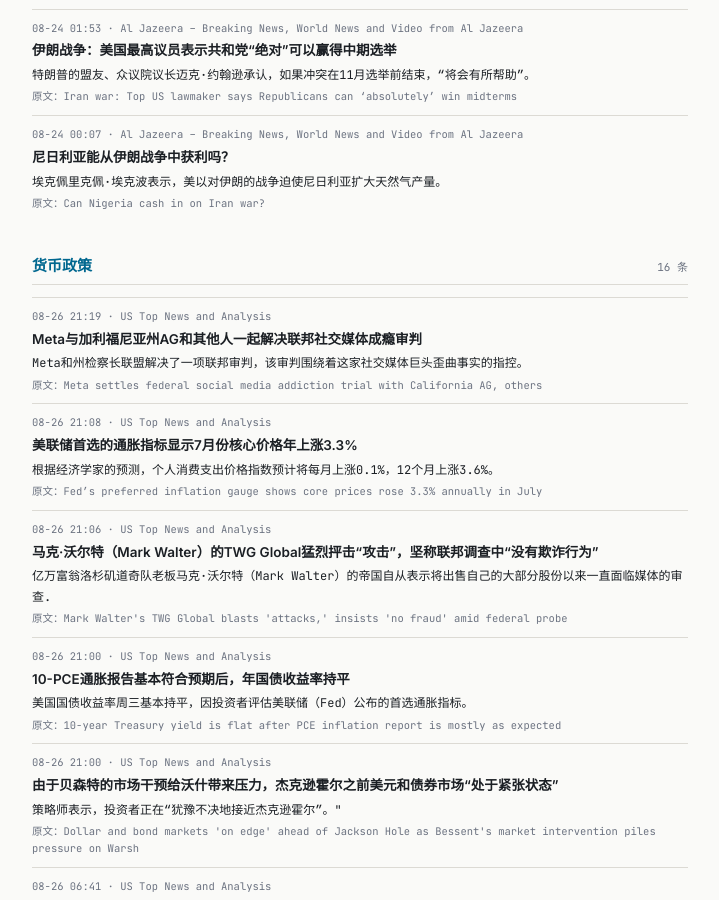
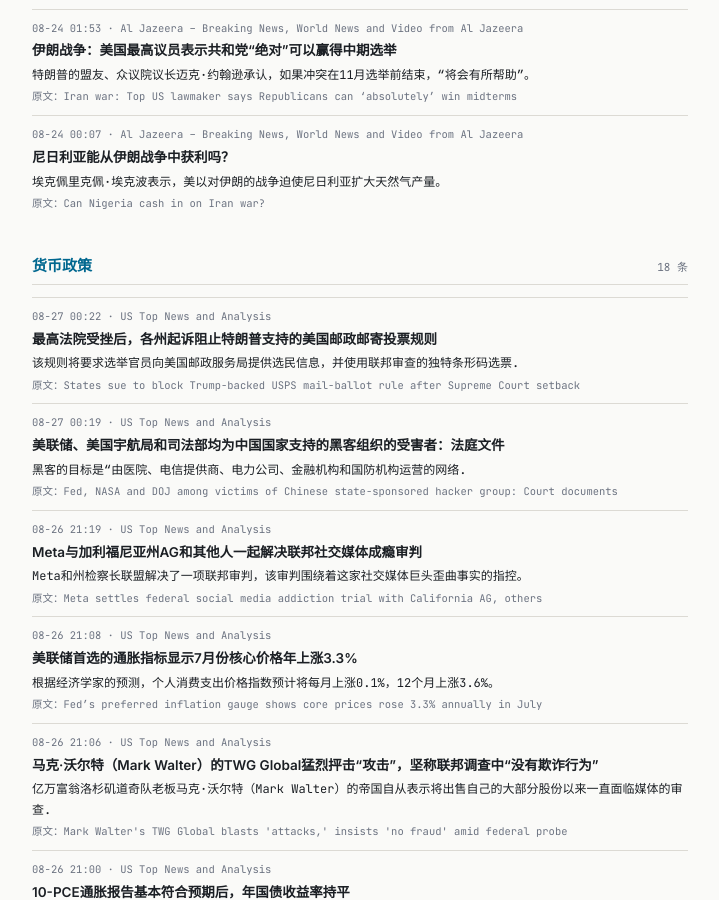
Before and after one commit to tang3super/tang3super.github.io, a Jekyll site: the page built from macro-trade/news-digest.md, in a window 1280 px wide and 900 px high, scrolled down 7204 px. Shown: the whole window, without its empty margins (280-999 px from the left). Built offline with Jekyll 4.4.1, drawn with Linux system fonts in a browser that asks for light colours; some of the changed text lies outside the part shown.

Commit message:
sync news-digest article

```diff
--- a/macro-trade/news-digest.md
+++ b/macro-trade/news-digest.md
@@ -2,10 +2,10 @@
 layout: news-digest
 permalink: /macro-trade/news-digest/
 title: 新闻监控
-date: '2026-08-26'
+date: '2026-08-27'
 summary: 2026年第35周监控
 week_label: 2026年第35周监控
-last_updated: 2026-08-26 23:00
+last_updated: 2026-08-27 00:23
 refresh_note: 每 5 分钟自动刷新
 topics:
 - name: 地缘政治
@@ -482,6 +482,20 @@
     summary_zh: 埃克佩里克佩·埃克波表示，美以对伊朗的战争迫使尼日利亚扩大天然气产量。
 - name: 货币政策
   items:
+  - title: States sue to block Trump-backed USPS mail-ballot rule after Supreme Court setback
+    summary: The rule in question would require election officials to give USPS voter information and use federally reviewed, uniquely barcoded ballot en…
+    link: https://www.cnbc.com/2026/08/26/trump-usps-mail-voting-rule-lawsuit-states-supreme-court.html
+    source: US Top News and Analysis
+    time: 08-27 00:22
+    title_zh: 最高法院受挫后，各州起诉阻止特朗普支持的美国邮政邮寄投票规则
+    summary_zh: 该规则将要求选举官员向美国邮政服务局提供选民信息，并使用联邦审查的独特条形码选票.
+  - title: 'Fed, NASA and DOJ among victims of Chinese state-sponsored hacker group: Court documents'
+    summary: Hackers targeted networks "operated by hospitals, telecommunications providers, power companies, financial institutions, and defense contrac…
+    link: https://www.cnbc.com/2026/08/26/china-hacker-federal-reserve-doj-nasa.html
+    source: US Top News and Analysis
+    time: 08-27 00:19
+    title_zh: 美联储、美国宇航局和司法部均为中国国家支持的黑客组织的受害者：法庭文件
+    summary_zh: 黑客的目标是“由医院、电信提供商、电力公司、金融机构和国防机构运营的网络.
   - title: Meta settles federal social media addiction trial with California AG, others
     summary: Meta and coalition of state attorneys general settled a federal trial centering on allegations that the social media giant misrepresented th…
     link: https://www.cnbc.com/2026/08/26/meta-social-media-trial-settlement.html
```
